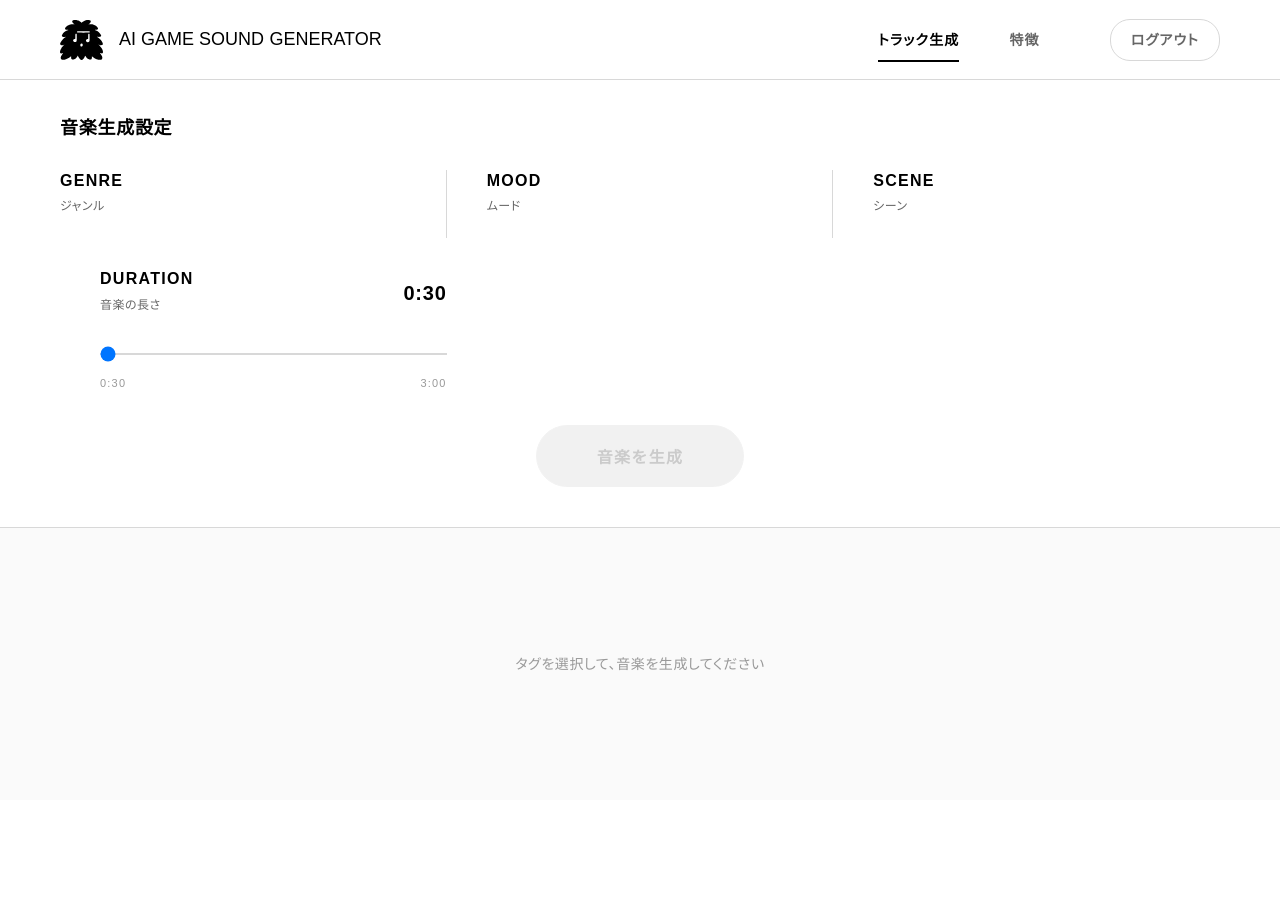
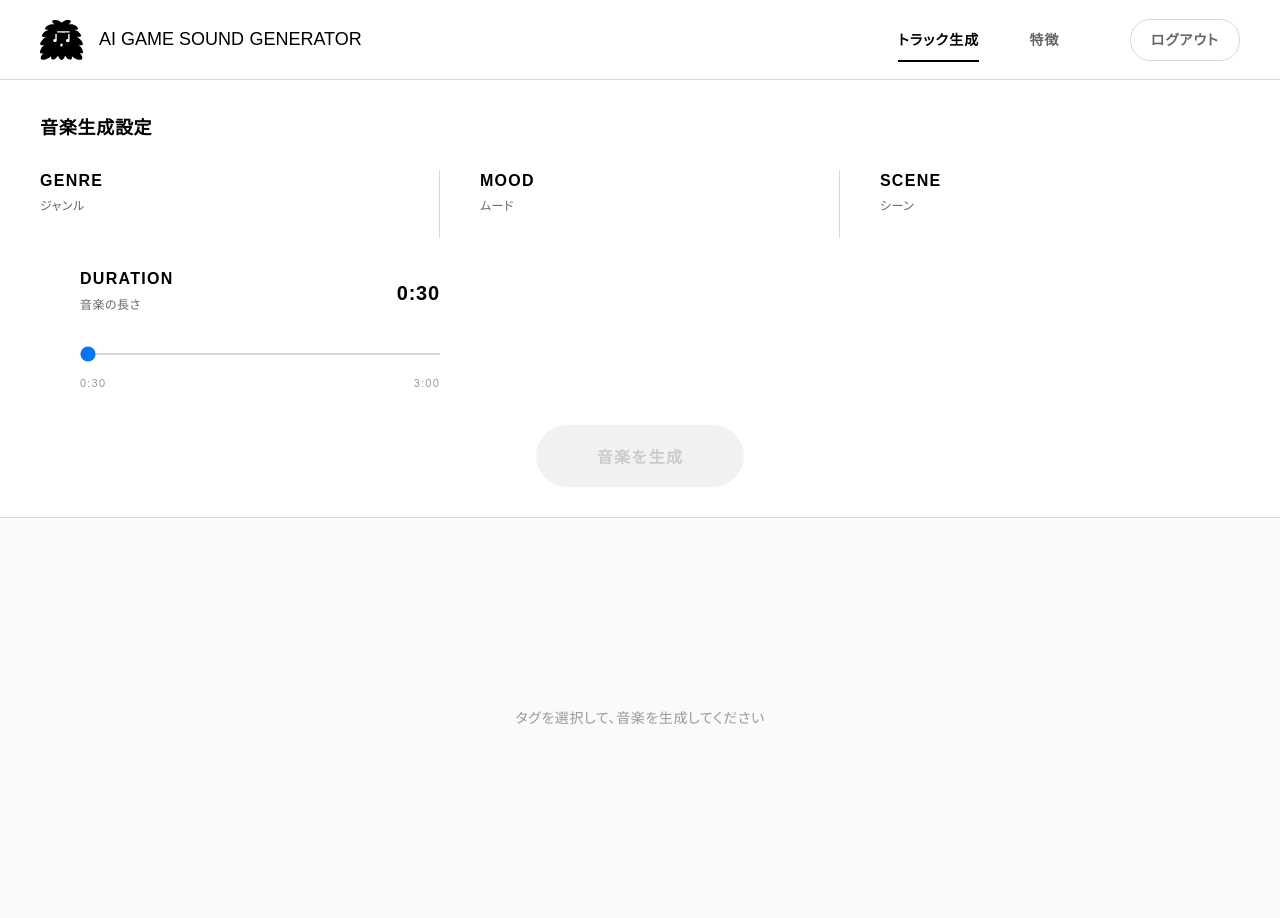
Before and after one commit to synthalpha/ai-game-sound-generator, a Python web app: template src/app/templates/index.html in a window 1280 px wide. Before the commit the page ends 671 px from the top, so only its background shows below. Run offline with Jinja, Linux system fonts and the light colour scheme; the template is opened without the code that fills it, so the values that code supplies are empty; some libraries are stand-ins or nearby versions; some web fonts are replaced.

Commit message:
fix: Windows環境での画面表示切れを修正

```diff
--- a/src/app/templates/index.html
+++ b/src/app/templates/index.html
@@ -31,8 +31,9 @@
             font-feature-settings: "palt";
             -webkit-font-smoothing: antialiased;
             -moz-osx-font-smoothing: grayscale;
-            overflow: hidden;
-            height: 100vh;
+            margin: 0;
+            padding: 0;
+            min-height: 100vh;
         }
 
         @media (max-width: 768px) {
@@ -149,7 +150,7 @@
 
         /* レイアウト */
         .container {
-            height: 100vh;
+            min-height: 100vh;
             background: #fff;
             display: flex;
             flex-direction: column;
@@ -270,8 +271,9 @@
             display: flex;
             flex-direction: column;
             margin-top: 80px;
-            height: calc(100vh - 80px);
-            overflow: hidden;
+            min-height: calc(100vh - 80px);
+            overflow-x: hidden;
+            overflow-y: auto;
         }
 
         /* 生成セクション */
@@ -290,6 +292,7 @@
             display: flex;
             align-items: center;
             justify-content: center;
+            min-height: 400px;
         }
 
         /* セクションタイトル */
@@ -513,7 +516,10 @@
         }
 
         .action-buttons {
-            display: inline-block;
+            display: inline-flex;
+            gap: 15px;
+            flex-wrap: wrap;
+            align-items: center;
         }
 
         .action-button {
@@ -591,8 +597,8 @@
             color: #666;
             line-height: 1.8;
         }
-        /* レスポンシブ対応 */
-        @media (max-width: 1024px) {
+        /* Windowsや小さい画面用調整 */
+        @media (max-width: 1024px), (max-height: 800px) {
             .header {
                 padding: 0 40px;
             }
@@ -626,7 +632,7 @@
             .main-content {
                 height: auto;
                 min-height: calc(100vh - 80px);
-                overflow-y: auto;
+                overflow-y: visible;
             }
 
             .generation-section {
@@ -639,6 +645,7 @@
                 flex: none;
                 height: auto;
                 min-height: 300px;
+                padding: 30px 20px;
             }
 
             .tag-row {
@@ -678,6 +685,7 @@
                 flex-direction: column;
                 gap: 10px;
                 width: 100%;
+                margin-bottom: 20px;
             }
 
             .action-button {
```
